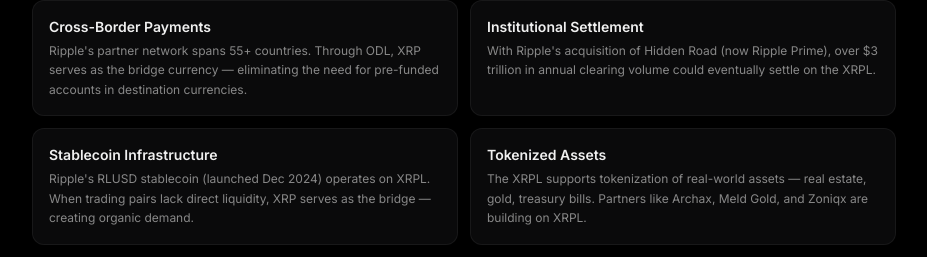
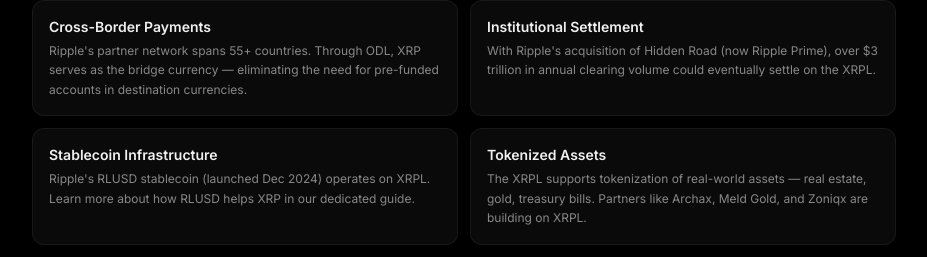
Before and after one commit to Jacknelson6/allaboutxrp, a Next.js app: page /learn/what-is-xrp in a window 1280 px wide. Shown: the part 3687-3944 px from the top of the page, without its empty margins (176-1103 px from the left). Built offline with nearby package versions, Linux system fonts and the light colour scheme; no server answers.

Commit message:
SEO: add RLUSD cross-link in What is XRP, update Continue Learning grid

```diff
--- a/src/app/learn/what-is-xrp/page.tsx
+++ b/src/app/learn/what-is-xrp/page.tsx
@@ -229,7 +229,7 @@
               <FeatureGrid columns={2} items={[
                 { title: "Cross-Border Payments", desc: "Ripple's partner network spans 55+ countries. Through ODL, XRP serves as the bridge currency — eliminating the need for pre-funded accounts in destination currencies." },
                 { title: "Institutional Settlement", desc: "With Ripple's acquisition of Hidden Road (now Ripple Prime), over $3 trillion in annual clearing volume could eventually settle on the XRPL." },
-                { title: "Stablecoin Infrastructure", desc: "Ripple's RLUSD stablecoin (launched Dec 2024) operates on XRPL. When trading pairs lack direct liquidity, XRP serves as the bridge — creating organic demand." },
+                { title: "Stablecoin Infrastructure", desc: "Ripple's RLUSD stablecoin (launched Dec 2024) operates on XRPL. Learn more about how RLUSD helps XRP in our dedicated guide." },
                 { title: "Tokenized Assets", desc: "The XRPL supports tokenization of real-world assets — real estate, gold, treasury bills. Partners like Archax, Meld Gold, and Zoniqx are building on XRPL." },
                 { title: "Central Bank Digital Currencies", desc: "Ripple is working with 20+ central banks globally on CBDC pilot programs. The XRPL's speed, low cost, and compliance features make it a natural platform." },
                 { title: "Everyday Payments", desc: "With 3-5 second settlement and fees under $0.01, XRP is one of the most practical cryptocurrencies for daily use via the Xaman wallet." },
@@ -342,8 +342,8 @@
               { href: "/learn/history", label: "XRP History & Timeline", desc: "From 2011 to present" },
               { href: "/escrow", label: "Escrow Explained", desc: "Ripple's 55B XRP escrow" },
               { href: "/learn/get-started", label: "How to Buy XRP", desc: "Beginner's guide" },
+              { href: "/learn/rlusd", label: "RLUSD & XRP", desc: "How the stablecoin helps XRP" },
               { href: "/learn/partnerships", label: "Partnerships", desc: "Ripple's global network" },
-              { href: "/acquisitions", label: "Acquisitions", desc: "Ripple's $3.7B strategy" },
             ]} />
           </RevealSection>
         </div>
```
